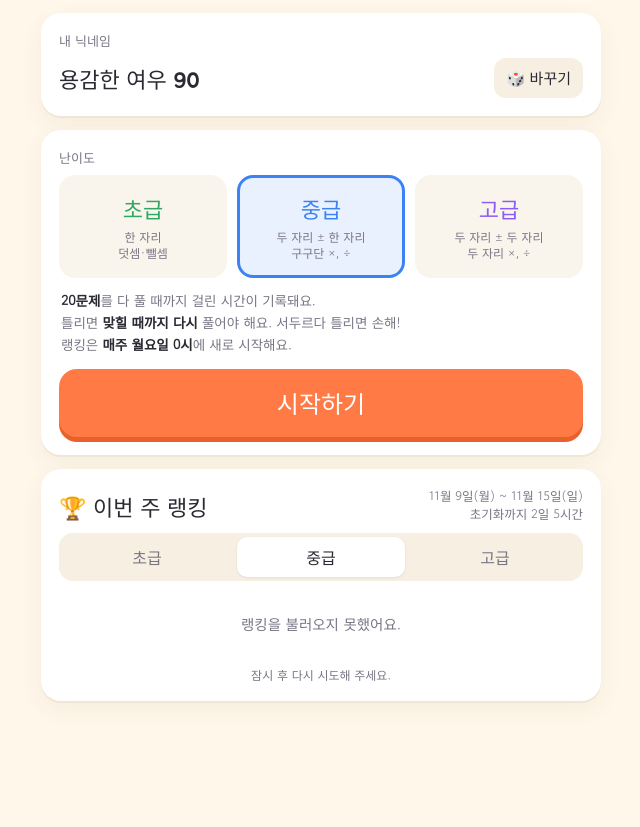
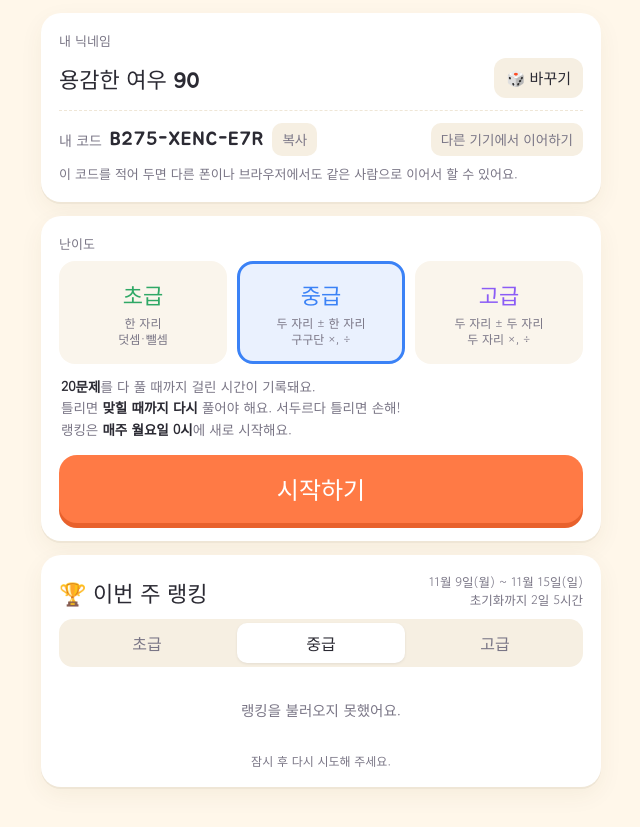
Before and after one commit to polaris1110/math-rush, a plain HTML site: page index.html in a window 1280 px wide. Shown: the part 93-920 px from the top of the page, without its empty margins (319-959 px from the left). Before the commit the page ends 848 px from the top, so only its background shows below. Drawn offline with nearby package versions, Linux system fonts and the light colour scheme; no server answers.

Commit message:
닉네임 유지 개선: 쿠키 백업 저장 + 내 코드로 다른 기기에서 이어하기
Co-Authored-By: Claude Opus 5.5 <noreply@anthropic.com>
Claude-Session: https://claude.ai/code/session_01C5F8KHjwpontkMoC56E9HX

```diff
--- a/index.html
+++ b/index.html
@@ -32,6 +32,14 @@
 
   .nick{display:flex;align-items:center;gap:10px}
   .nick .name{font-family:"Jua";font-size:22px;flex:1}
+  .code{display:flex;align-items:center;gap:8px;margin-top:12px;padding-top:12px;border-top:1px dashed var(--line);font-size:14px;color:var(--muted);flex-wrap:wrap}
+  .code b{font-family:"Jua";font-size:19px;color:var(--ink);letter-spacing:1px;font-weight:400}
+  .code .sp{flex:1}
+  .btn-small{background:#F6EFE2;padding:6px 10px;border-radius:10px;font-size:13.5px}
+  .restore{display:flex;gap:8px;margin-top:10px}
+  .restore input{flex:1;min-width:0;font-family:"Jua";font-size:18px;letter-spacing:1px;padding:8px 10px;border:2px solid var(--line);border-radius:12px;text-transform:uppercase;background:#fff;color:var(--ink)}
+  .note{font-size:13px;margin-top:8px;color:var(--muted);line-height:1.5}
+  .note.bad{color:var(--bad)} .note.ok{color:var(--ok)}
   .btn-ghost{background:#F6EFE2;padding:9px 12px;border-radius:12px;font-size:15px}
   .btn-ghost:hover{background:#EFE5D3}
 
@@ -125,6 +133,17 @@
         <div class="name" id="nickName"></div>
         <button class="btn-ghost" id="nickRoll">🎲 바꾸기</button>
       </div>
+      <div class="code">
+        <span>내 코드</span><b id="myCode"></b>
+        <button class="btn-small" id="copyCode">복사</button>
+        <span class="sp"></span>
+        <button class="btn-small" id="openRestore">다른 기기에서 이어하기</button>
+      </div>
+      <div class="restore hidden" id="restoreBox">
+        <input id="codeInput" maxlength="13" placeholder="XXXX-XXXX-XXX" autocomplete="off" autocapitalize="characters" spellcheck="false">
+        <button class="btn-ghost" id="codeApply">확인</button>
+      </div>
+      <div class="note" id="codeNote">이 코드를 적어 두면 다른 폰이나 브라우저에서도 같은 사람으로 이어서 할 수 있어요.</div>
     </div>
 
     <div class="card">
@@ -203,9 +222,20 @@ const SUPABASE_KEY = "sb_publishable_5IK46ha7sJofNA0KcAMfvg_P9YY6o0l";   // 예:
   };
   const OPS = {"+":"+", "-":"−", "*":"×", "/":"÷"};
   const $ = id => document.getElementById(id);
+  // localStorage + 쿠키 이중 저장 (앱 속 브라우저 등에서 저장소가 지워지는 경우 대비)
+  const cookie = {
+    get(k){ try{ const m = document.cookie.match(new RegExp("(?:^|; )" + k + "=([^;]*)")); return m ? decodeURIComponent(m[1]) : null; }catch(e){ return null; } },
+    set(k, v){ try{ document.cookie = k + "=" + encodeURIComponent(v) + "; max-age=63072000; path=/; SameSite=Lax"; }catch(e){} }
+  };
   const store = {
-    get(k, d){ try{ const v = localStorage.getItem(k); return v==null ? d : JSON.parse(v); }catch(e){ return d; } },
-    set(k, v){ try{ localStorage.setItem(k, JSON.stringify(v)); }catch(e){} }
+    get(k, d){
+      let v = null;
+      try{ v = localStorage.getItem(k); }catch(e){}
+      if(v == null) v = cookie.get(k);
+      if(v == null) return d;
+      try{ return JSON.parse(v); }catch(e){ return d; }
+    },
+    set(k, v){ const t = JSON.stringify(v); try{ localStorage.setItem(k, t); }catch(e){} cookie.set(k, t); }
   };
 
   // ---------- 서버 연결 ----------
@@ -272,15 +302,58 @@ const SUPABASE_KEY = "sb_publishable_5IK46ha7sJofNA0KcAMfvg_P9YY6o0l";   // 예:
   // ---------- 닉네임 ----------
   const ADJ = ["빠른","씩씩한","똑똑한","용감한","반짝이는","신나는","날쌘","튼튼한","귀여운","멋진","즐거운","침착한","재빠른","힘찬"];
   const ANI = ["호랑이","토끼","다람쥐","고양이","강아지","펭귄","돌고래","부엉이","여우","판다","코알라","치타","거북이","사자"];
+  // 플레이어 코드: 8자리 ID + 닉네임 3자리 → 예) K7PQ-29XM-B4D
+  const ABC = "ABCDEFGHJKLMNPQRSTUVWXYZ23456789";       // 헷갈리는 0/O, 1/I 제외
+  const newPid = () => { let x=""; const a=new Uint32Array(8); crypto.getRandomValues(a); for(const v of a) x += ABC[v % 32]; return x; };
+  const validPid = p => typeof p==="string" && /^[A-HJ-NP-Z2-9]{8}$/.test(p);
+  const validNick = n => n && ADJ[n.a]!=null && ANI[n.n]!=null && Number.isInteger(n.k) && n.k>=1 && n.k<=99;
+  function encodeCode(){
+    let v = (nick.a*ANI.length + nick.n)*99 + (nick.k-1), t = "";
+    for(let i=0;i<3;i++){ t = ABC[v % 32] + t; v = Math.floor(v/32); }
+    return pid.slice(0,4) + "-" + pid.slice(4) + "-" + t;
+  }
+  function decodeCode(str){
+    const c = String(str||"").toUpperCase().replace(/[^A-Z0-9]/g,"").replace(/O/g,"0").replace(/I/g,"1");
+    if(c.length !== 11) return null;
+    const p = c.slice(0,8); if(!validPid(p)) return null;
+    let v = 0;
+    for(const ch of c.slice(8)){ const d = ABC.indexOf(ch); if(d<0) return null; v = v*32 + d; }
+    const k = v % 99 + 1; v = Math.floor(v/99);
+    const n = { a: Math.floor(v/ANI.length), n: v % ANI.length, k };
+    return validNick(n) ? {pid:p, nick:n} : null;
+  }
   let pid = store.get("bm-pid", null);
-  if(!pid){ pid = Date.now().toString(36) + Math.random().toString(36).slice(2,10); store.set("bm-pid", pid); }
+  if(!validPid(pid)){ pid = newPid(); store.set("bm-pid", pid); }
   let nick = store.get("bm-nick", null);
   function rollNick(init){ nick = {a:r(0,ADJ.length-1), n:r(0,ANI.length-1), k:r(1,99)}; store.set("bm-nick", nick); renderNick(); if(!init) loadBoard(); }
   const nickText = () => ADJ[nick.a] + " " + ANI[nick.n] + " " + nick.k;
   const playerKey = () => pid + "-" + nick.a + "-" + nick.n + "-" + nick.k;
-  function renderNick(){ $("nickName").textContent = nickText(); }
-  if(!nick || ADJ[nick.a]==null || ANI[nick.n]==null || !(nick.k>=1 && nick.k<=99)) rollNick(true); else renderNick();
+  function renderNick(){ $("nickName").textContent = nickText(); $("myCode").textContent = encodeCode(); }
+  if(!validNick(nick)) rollNick(true); else renderNick();
   $("nickRoll").onclick = () => rollNick(false);
+
+  // 저장이 실제로 되는지 확인 → 안 되면 코드를 꼭 적어 두라고 안내
+  (function(){
+    let ok = false;
+    try{ localStorage.setItem("bm-test","1"); ok = localStorage.getItem("bm-test")==="1"; }catch(e){}
+    if(!ok){ cookie.set("bm-test","1"); ok = cookie.get("bm-test")==="1"; }
+    if(!ok){ const n=$("codeNote"); n.className="note bad"; n.textContent="이 브라우저는 닉네임을 기억하지 못해요. 크롬이나 사파리로 열거나, 내 코드를 적어 두었다가 '다른 기기에서 이어하기'로 입력하세요."; }
+  })();
+  const setNote = (t, cls) => { const n=$("codeNote"); n.className = "note" + (cls ? " "+cls : ""); n.textContent = t; };
+  $("copyCode").onclick = async () => {
+    try{ await navigator.clipboard.writeText(encodeCode()); setNote("코드를 복사했어요. 메모장이나 카톡 나에게 보내기에 붙여 넣어 두세요.", "ok"); }
+    catch(e){ setNote("복사가 안 돼요. 화면의 코드를 직접 적어 두세요."); }
+  };
+  $("openRestore").onclick = () => { $("restoreBox").classList.toggle("hidden"); $("codeInput").focus(); };
+  const applyCode = () => {
+    const d = decodeCode($("codeInput").value);
+    if(!d){ setNote("코드가 올바르지 않아요. 다시 확인해 주세요.", "bad"); return; }
+    pid = d.pid; nick = d.nick; store.set("bm-pid", pid); store.set("bm-nick", nick);
+    renderNick(); $("restoreBox").classList.add("hidden"); $("codeInput").value = "";
+    setNote("'" + nickText() + "'(으)로 이어서 할게요!", "ok"); loadBoard();
+  };
+  $("codeApply").onclick = applyCode;
+  $("codeInput").addEventListener("keydown", e => { if(e.key==="Enter") applyCode(); });
 
   // ---------- 난이도 ----------
   let level = store.get("bm-level", "normal"); if(!LEVELS[level]) level = "normal";
```
